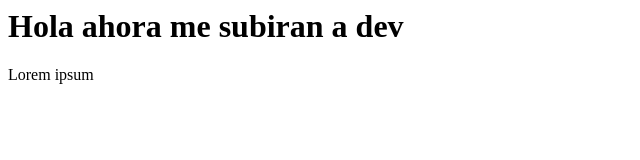
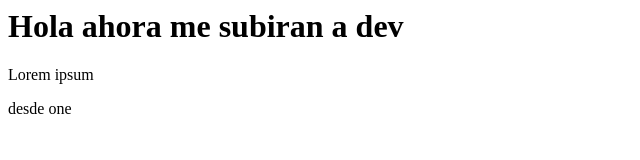
Before and after one commit to yamilrevilla/git-hel, a plain HTML site: page index.html in a window 1280 px wide. Shown: the full height of the page, 0-640 px from the left. Drawn offline with Linux system fonts and the light colour scheme.

Commit message:
modificacion index

```diff
--- a/index.html
+++ b/index.html
@@ -6,5 +6,6 @@
 		<h1>Hola ahora me subiran a dev</h1>
 
 		<p>Lorem ipsum</p>
+		<div class="xxx">desde one</div>
 	</body>
 </html>
```
